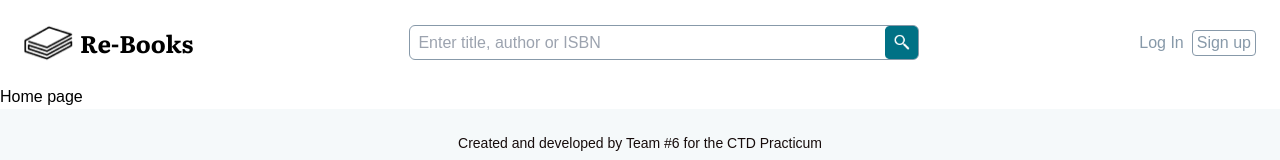
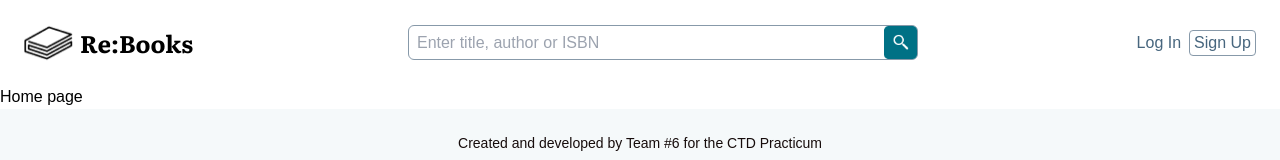
Before and after one commit to Code-the-Dream-School/hh-team6-front, a React (Vite) app: page / in a window 1280 px wide. Shown: the top 160 px of the page. Built offline with nearby package versions, Linux system fonts and the light colour scheme; no server answers; a web font is replaced by a local one.

Commit message:
Vadim's comments

```diff
--- a/src/components/NavBar.jsx
+++ b/src/components/NavBar.jsx
@@ -32,7 +32,7 @@ const NavBar = () => {
             <Button
               as="button"
               onClick={() => handleNavigation('/account')}
-              className="h-[35px] rounded border border-gray px-1 text-gray"
+              className="h-[35px] rounded border border-gray px-1 text-blueGray"
             >
               My Account
             </Button>
@@ -50,7 +50,7 @@ const NavBar = () => {
             <Button
               as="button"
               onClick={() => handleNavigation('/sign_in')}
-              className="mx-1 text-gray"
+              className="mx-1 text-blueGray"
             >
               Log In
             </Button>
@@ -59,9 +59,9 @@ const NavBar = () => {
             <Button
               as="button"
               onClick={() => handleNavigation('/sign_up')}
-              className="mx-1 rounded border border-gray px-1 text-gray"
+              className="mx-1 rounded border border-gray px-1 text-blueGray"
             >
-              Sign up
+              Sign Up
             </Button>
           )}
         </>
--- a/src/layouts/Header.jsx
+++ b/src/layouts/Header.jsx
@@ -19,7 +19,7 @@ const Header = () => {
             className="h-[26px] w-[33px] sm:h-[45px] sm:w-[60px]"
             src={logoImage}
           />
-          <h1 className="font-headings sm:text-2xl sm:font-bold">Re-Books</h1>
+          <h1 className="font-headings sm:text-2xl sm:font-bold">Re:Books</h1>
         </div>
         <div className="hidden max-w-[550px] px-5 sm:block sm:flex-auto">
           <Search id="search" />
```
